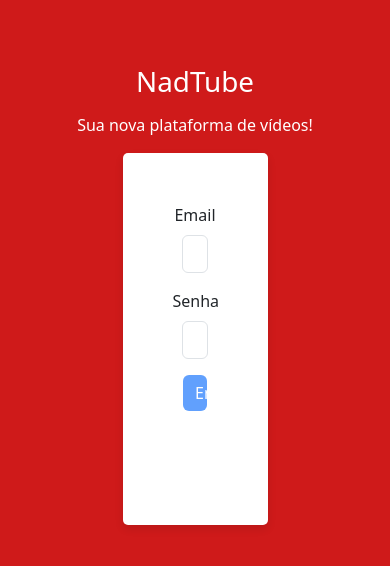
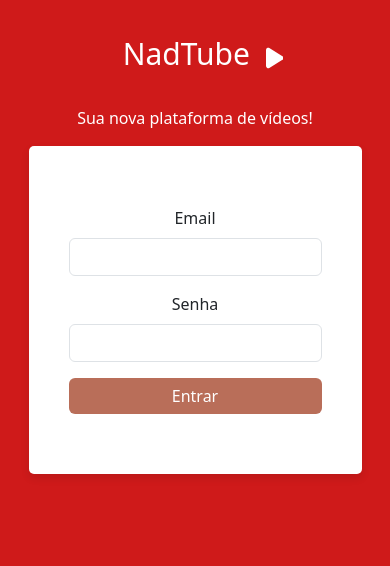
Before and after one commit to nadsonsousa95/NadTube, an Angular app: page /login in a window 390 px wide. Shown: the top 566 px of the page. Built offline with nearby package versions, Linux system fonts and the light colour scheme.

Commit message:
Layout responsivo

```diff
--- a/db.json
+++ b/db.json
@@ -22,7 +22,7 @@
       "description": "The official video for “Never Gonna Give You Up” by Rick Astley",
       "url": "https://www.youtube.com/watch?v=dQw4w9WgXcQ",
       "thumbnail": "https://i.ytimg.com/vi/dQw4w9WgXcQ/hqdefault.jpg",
-      "views": 1200000000,
+      "views": 1200000002,
       "uploadedAt": "2009-10-25T07:57:33Z"
     },
     {
@@ -31,7 +31,7 @@
       "description": "Mark Ronson's official music video for 'Uptown Funk' ft. Bruno Mars.",
       "url": "https://www.youtube.com/watch?v=3JZ_D3ELwOQ",
       "thumbnail": "https://i.ytimg.com/vi/3JZ_D3ELwOQ/hqdefault.jpg",
-      "views": 4000000004,
+      "views": 4000000005,
       "uploadedAt": "2014-11-19T20:00:11Z"
     },
     {
@@ -40,7 +40,7 @@
       "description": "The official music video for Smash Mouth's hit song 'All Star'.",
       "url": "https://www.youtube.com/watch?v=L_jWHffIx5E",
       "thumbnail": "https://i.ytimg.com/vi/L_jWHffIx5E/hqdefault.jpg",
-      "views": 300000011,
+      "views": 300000014,
       "uploadedAt": "2009-06-16T00:00:00Z"
     },
     {
@@ -49,7 +49,7 @@
       "description": "Videoclipe oficial de 'Hear Me Now' por Alok, Zeeba e Bruno Martini.",
       "url": "https://www.youtube.com/watch?v=JVpTp8IHdEg",
       "thumbnail": "https://i.ytimg.com/vi/JVpTp8IHdEg/hqdefault.jpg",
-      "views": 400000009,
+      "views": 400000017,
       "uploadedAt": "2016-11-03T12:00:00Z"
     },
     {
@@ -67,7 +67,7 @@
       "description": "Videoclipe oficial de 'Hey Jude' dos The Beatles.",
       "url": "https://www.youtube.com/watch?v=A_MjCqQoLLA",
       "thumbnail": "https://i.ytimg.com/vi/A_MjCqQoLLA/hqdefault.jpg",
-      "views": 250000000,
+      "views": 250000001,
       "uploadedAt": "2015-10-02T00:00:00Z"
     },
     {
@@ -121,7 +121,7 @@
       "description": "Apresentação ao vivo de 'Stairway to Heaven' do Led Zeppelin.",
       "url": "https://www.youtube.com/watch?v=QkF3oxziUI4",
       "thumbnail": "https://i.ytimg.com/vi/QkF3oxziUI4/hqdefault.jpg",
-      "views": 180000000,
+      "views": 180000001,
       "uploadedAt": "2012-12-05T12:00:00Z"
     },
     {
@@ -184,7 +184,7 @@
       "description": "Áudio oficial de 'Dream On' do Aerosmith.",
       "url": "https://www.youtube.com/watch?v=89dGC8de0CA",
       "thumbnail": "https://i.ytimg.com/vi/89dGC8de0CA/hqdefault.jpg",
-      "views": 200000001,
+      "views": 200000002,
       "uploadedAt": "2013-10-10T12:00:00Z"
     },
     {
@@ -202,7 +202,7 @@
       "description": "Aprenda tudo sobre Angular, desde os conceitos básicos até técnicas avançadas, neste curso completo de desenvolvimento web.",
       "url": "https://www.youtube.com/watch?v=3qBXWUpoPHo",
       "thumbnail": "https://img.youtube.com/vi/3qBXWUpoPHo/hqdefault.jpg",
-      "views": 900000001,
+      "views": 900000002,
       "uploadedAt": "2009-06-16T12:00:00Z"
     },
     {
--- a/src/app/pages/home/home.component.css
+++ b/src/app/pages/home/home.component.css
@@ -128,3 +128,9 @@ svg{
 .logo-title svg{
   width: 3%;
 }
+
+@media (max-width: 768px) {
+  .logo-title svg{
+    width: 5.5%;
+  }
+}
--- a/src/app/pages/video/video-detail.component.css
+++ b/src/app/pages/video/video-detail.component.css
@@ -4,8 +4,8 @@
     justify-content: center;
     align-items: center;
     height: 100vh; /* Preenche toda a altura da tela */
-    background-color: #CF1A1A; /* Fundo claro para destacar o vídeo */
-    padding: 1rem;
+    background-color: #CF1A1A;
+    padding-top: 0;
     box-sizing: border-box;
   }
 
@@ -16,16 +16,9 @@
     color: #ffffff;
   }
 
-  h1{
-    margin-bottom: 30px;
-    font-size: 1.5rem;
-    text-align: center;
-    color: #ffffff;
-  }
-
   #video-player {
     width: 100%;
-    max-width: 800px; /* Limite máximo para o vídeo */
+    max-width: 900px; /* Limite máximo para o vídeo */
     aspect-ratio: 16 / 9; /* Proporção padrão para vídeos */
     background-color: black; /* Cor de fundo para áreas não preenchidas */
   }
@@ -35,6 +28,9 @@
       max-width: 100%; /* Preenche a largura da tela em dispositivos menores */
       height: auto; /* Ajusta a altura automaticamente */
     }
+    .logo-title svg{
+        width: 10%;
+      }
   }
 
 
@@ -56,16 +52,16 @@
 
 p{
     color: white;
-    margin-top: 50%;
 }
 
 .logo-title{
     display: flex;
     justify-content: center;
-    margin: 20px;
+    margin-top: 20px;
   }
 
   .logo-title svg{
-    width: 3%;
+    width: 2%;
     fill: white;
+    color: #ffffff;
   }
--- a/src/app/pages/video/video-detail.component.html
+++ b/src/app/pages/video/video-detail.component.html
@@ -17,21 +17,9 @@
   </div>
 </nav>
 
-<div class="logo-title">
-  <h1 style="color: #ffffff;" class="p-3 text-center">NadTube</h1>
-  <svg xmlns="http://www.w3.org/2000/svg" viewBox="0 0 384 512"><!--!Font Awesome Free 6.7.1 by @fontawesome - https://fontawesome.com License - https://fontawesome.com/license/free Copyright 2024 Fonticons, Inc.--><path fill="#d12323" d="M73 39c-14.8-9.1-33.4-9.4-48.5-.9S0 62.6 0 80L0 432c0 17.4 9.4 33.4 24.5 41.9s33.7 8.1 48.5-.9L361 297c14.3-8.7 23-24.2 23-41s-8.7-32.2-23-41L73 39z"/></svg>
-</div>
-
 <div *ngIf="videoId as currentVideoId; else loading" class="video-detail">
-
-    <h3 class="video-title">{{ currentVideo?.title }}</h3>
-    <p class="video-description">{{ currentVideo?.description }}</p>
-
     <div id="video-player"></div> <!-- O player será inserido aqui -->
-    <p>Assistindo ao vídeo...</p>
   </div>
-
-
 
   <ng-template #loading>
     <p style="color: white;">Carregando vídeo...</p>
--- a/src/app/security/login/login.component.css
+++ b/src/app/security/login/login.component.css
@@ -4,7 +4,7 @@ button{
     width: 50%;
 }
 
-button :disabled{
+button:disabled {
     background-color: #942101;
 }
 
@@ -17,13 +17,9 @@ button .registrar{
     color: #CF1A1A;
 }
 
-h1{
-    color: white;
-    margin: 15px;
-}
-
 p{
     color: white;
+    margin-top: 0;
 }
 
 .container-global {
@@ -76,3 +72,43 @@ form input[type='checkbox']{
 .mb-3 form-check{
     justify-content: center;
 }
+
+.logo-title{
+    display: flex;
+    justify-content: center;
+    margin: 10px;
+  }
+
+  .logo-title svg{
+    width: 2.5%;
+    fill: white;
+    color: #ffffff;
+  }
+
+  /* Media query para telas menores */
+@media (max-width: 768px) {
+    .container-global {
+        padding: 10px;
+    }
+
+    form {
+        padding: 60px 40px;
+        width: 90%; /* Ocupa toda a largura disponível */
+    }
+
+    form input[type='password'], input[type='email'] {
+        width: 100%; /* Ajustado para caber na tela */
+    }
+
+    button {
+        width: 100%; /* Botão ocupa toda a largura */
+    }
+
+    .logo-title h1 {
+        font-size: 30px; /* Texto menor em telas menores */
+    }
+
+    .logo-title svg {
+        width: 5%; /* Ajustado para não ocupar muito espaço */
+    }
+}
--- a/src/app/security/login/login.component.html
+++ b/src/app/security/login/login.component.html
@@ -1,6 +1,9 @@
 <div class="container-global">
     <div>
-        <H1>NadTube</H1>
+        <div class="logo-title">
+            <h1 style="color: #ffffff;" class="p-3 text-center">NadTube</h1>
+            <svg xmlns="http://www.w3.org/2000/svg" viewBox="0 0 384 512"><!--!Font Awesome Free 6.7.1 by @fontawesome - https://fontawesome.com License - https://fontawesome.com/license/free Copyright 2024 Fonticons, Inc.--><path d="M73 39c-14.8-9.1-33.4-9.4-48.5-.9S0 62.6 0 80L0 432c0 17.4 9.4 33.4 24.5 41.9s33.7 8.1 48.5-.9L361 297c14.3-8.7 23-24.2 23-41s-8.7-32.2-23-41L73 39z"/></svg>
+          </div>
         <p>Sua nova plataforma de vídeos!</p>
     </div>
     <form [formGroup]="loginForm" (ngSubmit)="onSubmit()">
@@ -17,6 +20,5 @@
     <button type="submit" class="btn btn-primary" [disabled]="loginForm.invalid">Entrar</button>
 
 
-    <p *ngIf="errorMessage" class="error">{{errorMessage}}</p>
     </form>
 </div>
```
